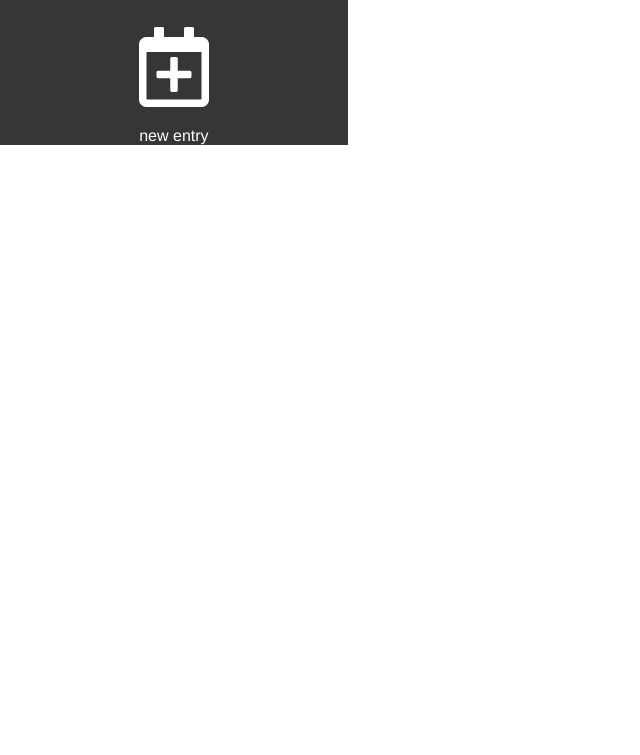
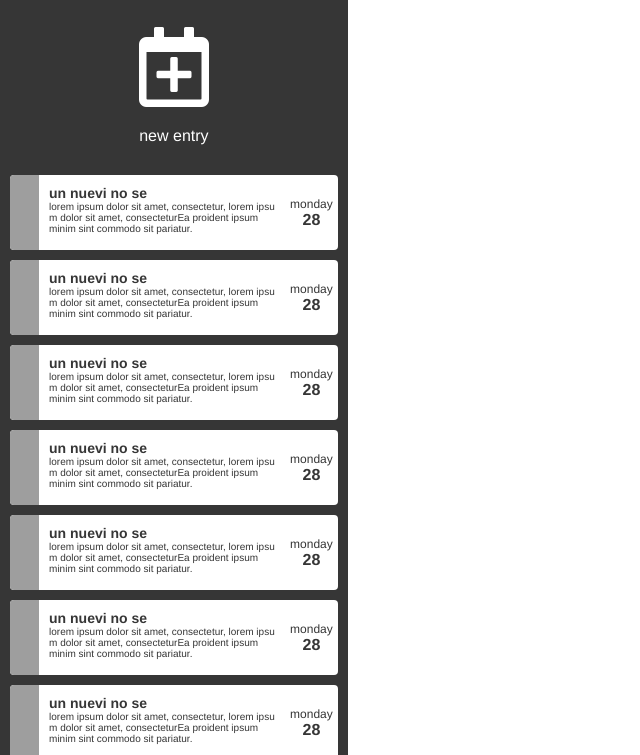
Before and after one commit to AngelIsaiRB/07-JuournalApp, a React app in the folder journal-app/: page / in a window 1280 px wide. Shown: the part 45-800 px from the top of the page, without its empty margins (0-640 px from the left). Built offline with nearby package versions, Linux system fonts and the light colour scheme; grey boxes are pictures that could not be loaded.

Commit message:
journal Entries

```diff
--- /dev/null
+++ b/journal-app/src/components/journal/JournalEntry.js
@@ -0,0 +1,28 @@
+import React from 'react'
+
+export const JournalEntry = () => {
+    return (
+        <div className="journal__entry pointer">
+            <div className="journal__entry-picture"
+                style={{
+                    backgroundSize: "cover",
+                    backgroundImage: "url(https://img.freepik.com/vector-gratis/fondo-pintura-acuarela-rosa-vibrante_53876-58930.jpg)"
+                }}
+            ></div>
+
+            <div className="journal__entry-body">
+                <p className="journal__entry-title">
+                    un nuevi no se
+                </p>
+                <p className="journal__entry-content">
+                    lorem ipsum dolor sit amet, consectetur, lorem ipsu
+                    m dolor sit amet, consecteturEa proident ipsum minim sint commodo sit pariatur.
+                </p>
+            </div>
+            <div className="journal__entry-date-box">
+                <span>monday</span>
+                <h4>28</h4>
+            </div>
+        </div>
+    )
+}
--- /dev/null
+++ b/journal-app/src/components/journal/JurnalEntries.js
@@ -0,0 +1,17 @@
+import React from 'react'
+import { JournalEntry } from './JournalEntry';
+
+export const JurnalEntries = () => {
+
+    const entries =[1,2,3,4,5,6,78,9];
+
+    return (
+        <div className="journal__entries">
+            {
+                entries.map(value=>(
+                    <JournalEntry key={value}/>
+                ))
+            }
+        </div>
+    )
+}
--- a/journal-app/src/components/journal/Sidebar.js
+++ b/journal-app/src/components/journal/Sidebar.js
@@ -1,4 +1,5 @@
 import React from 'react'
+import { JurnalEntries } from './JurnalEntries'
 
 export const Sidebar = () => {
     return (
@@ -16,6 +17,7 @@ export const Sidebar = () => {
                 <i className="far fa-calendar-plus fa-5x"></i>
                 <p className="mt-5">new entry</p>
             </div>
+            <JurnalEntries/>
         </aside>
     )
 }
--- a/journal-app/src/styles/components/_journal.scss
+++ b/journal-app/src/styles/components/_journal.scss
@@ -7,7 +7,7 @@
     color:white;
     display: flex;
     flex-direction: column;
-    height:100%;
+    height:100vh;
     padding-left: 10px;
     padding-right: 10px;
     width:450px;
@@ -35,3 +35,48 @@
         color: darken($color: white, $amount: 20);
     }
 }
+
+.journal__entries{
+    flex: 1 1 auto;
+    margin-top:30px;
+    overflow-y: scroll;
+
+}
+
+.journal__entry{
+    background-color: white;
+    border-radius: 4px;
+    color: $dark-grey;
+    display: flex;
+    margin-bottom: 10px;
+    overflow: hidden;
+}
+.journal__entry-picture{
+    height: 75px;
+    width: 75px;
+
+}
+.journal__entry-body{
+    padding: 10px;
+
+}
+
+.journal__entry-title{
+    font-size:14px;
+    font-weight: bold;
+}
+
+.journal__entry-content{
+    font-size: 10px;
+
+}
+.journal__entry-date-box{
+    align-items: center;
+    display: flex;
+    flex-direction: column;
+    justify-content:center;
+    padding: 5px;
+}
+.journal__entry-date-box span{
+    font-size: 12px;
+}
```
Also changed, not shown: 1 other file.
